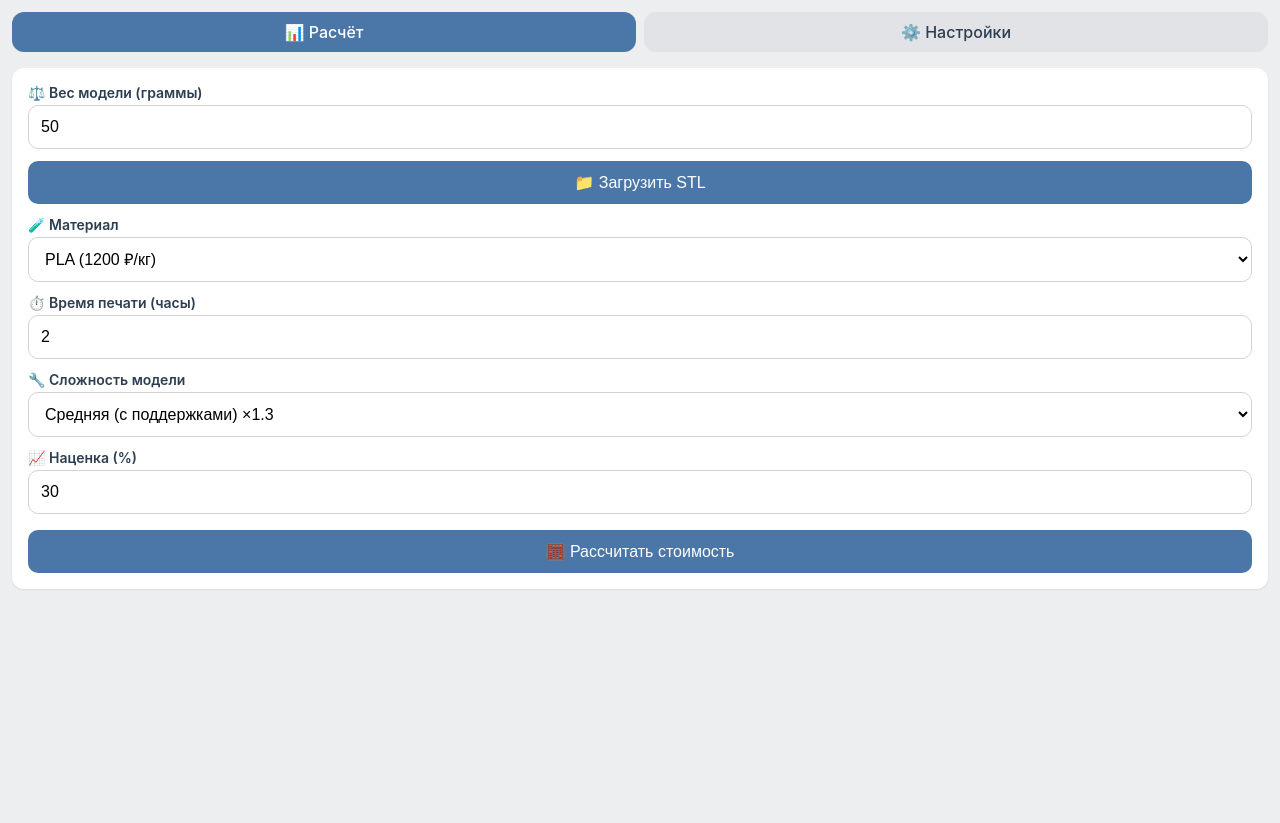
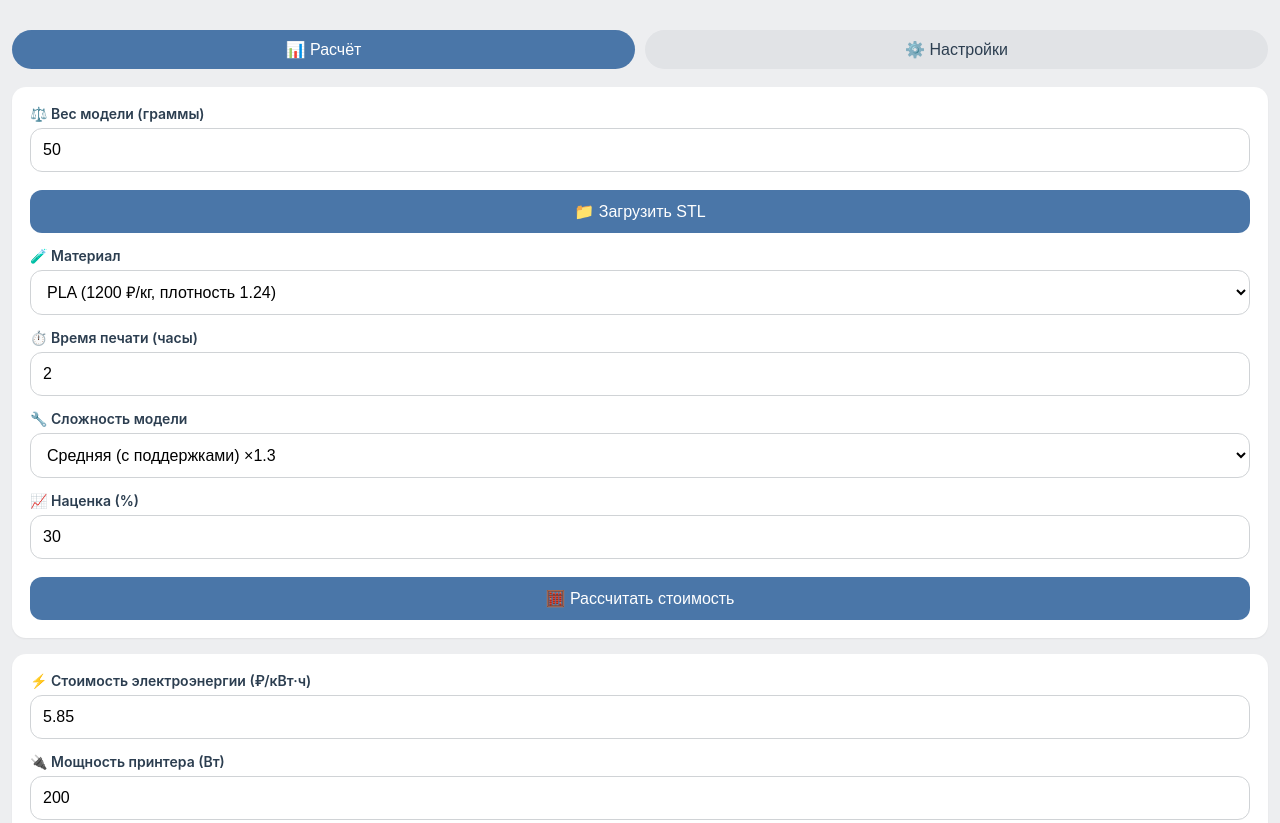
Before and after one commit to nokolya1237kpz-ctrl/3d-calc-widget, a plain HTML site: page index.html in a window 1280 px wide. Shown: the top 823 px of the page. Before the commit the page ends 800 px from the top, so only its background shows below. Drawn offline with Linux system fonts and the light colour scheme; a script that the page names is missing.

Commit message:
Update index.html

```diff
--- a/index.html
+++ b/index.html
@@ -3,125 +3,35 @@
 <head>
     <meta charset="UTF-8">
     <meta name="viewport" content="width=device-width, initial-scale=1, viewport-fit=cover">
-    <link rel="stylesheet" href="style.css">
     <title>3D Калькулятор печати</title>
     <script src="https://vk.com/js/api/openapi.js?169"></script>
-    <style>
-        * { box-sizing: border-box; }
-        body {
-            font-family: -apple-system, BlinkMacSystemFont, 'Segoe UI', Roboto, Helvetica, sans-serif;
-            background: #edeef0;
-            margin: 0;
-            padding: 12px;
-        }
-        .card {
-            background: white;
-            border-radius: 12px;
-            padding: 16px;
-            margin-bottom: 16px;
-            box-shadow: 0 1px 2px rgba(0,0,0,0.08);
-        }
-        label {
-            font-weight: 600;
-            display: block;
-            margin-top: 12px;
-            margin-bottom: 4px;
-            font-size: 14px;
-        }
-        input, select {
-            width: 100%;
-            padding: 12px;
-            border: 1px solid #d0d3d6;
-            border-radius: 10px;
-            font-size: 16px;
-            background: white;
-        }
-        button {
-            background: #4a76a8;
-            color: white;
-            border: none;
-            border-radius: 10px;
-            padding: 12px;
-            width: 100%;
-            font-size: 16px;
-            font-weight: 500;
-            margin-top: 16px;
-            cursor: pointer;
-            transition: opacity 0.2s;
-        }
-        button:active { opacity: 0.7; }
-        .result {
-            background: #e8f0fe;
-            padding: 16px;
-            border-radius: 12px;
-            font-family: 'Courier New', monospace;
-            font-size: 14px;
-            white-space: pre-wrap;
-            margin-top: 16px;
-        }
-        .tabs {
-            display: flex;
-            gap: 8px;
-            margin-bottom: 16px;
-        }
-        .tab {
-            flex: 1;
-            text-align: center;
-            padding: 10px;
-            background: #e1e3e6;
-            border-radius: 12px;
-            font-weight: 500;
-            cursor: pointer;
-            transition: 0.1s;
-        }
-        .tab.active {
-            background: #4a76a8;
-            color: white;
-        }
-        .hidden { display: none; }
-        .inline-buttons {
-            display: flex;
-            gap: 8px;
-            margin-top: 8px;
-        }
-        .inline-buttons button {
-            margin-top: 0;
-            flex: 1;
-        }
-        hr { margin: 16px 0; }
-        small { color: #6c757d; font-size: 12px; }
-        .upload-status {
-            font-size: 12px;
-            margin-top: 5px;
-            color: gray;
-        }
-    </style>
+    <link rel="stylesheet" href="style.css">
 </head>
 <body>
+    <div class="container">
         <div class="tabs">
-        <div class="tab active" data-tab="calc">📊 Расчёт</div>
-        <div class="tab" data-tab="settings">⚙️ Настройки</div>
+            <button class="tab active" data-tab="calc">📊 Расчёт</button>
+            <button class="tab" data-tab="settings">⚙️ Настройки</button>
         </div>
 
-    <!-- Вкладка Расчёта -->
-    <div id="calc-tab">
+        <div id="calc-tab" class="tab-content active">
             <div class="card">
                 <label>⚖️ Вес модели (граммы)</label>
                 <input type="number" id="weight" placeholder="например 50" step="1" value="50">
 
-            <div class="inline-buttons" style="margin-top: 12px;">
-                <button id="upload-stl-btn">📁 Загрузить STL</button>
+                <div class="file-upload">
+                    <button id="upload-stl-btn" class="secondary">📁 Загрузить STL</button>
                     <input type="file" id="stl-file-input" accept=".stl" style="display: none;">
+                    <div id="upload-status" class="status"></div>
                 </div>
-            <div id="upload-status" class="upload-status"></div>
 
                 <label>🧪 Материал</label>
                 <select id="material">
-                <option value="PLA">PLA (1200 ₽/кг)</option>
-                <option value="ABS">ABS (1500 ₽/кг)</option>
-                <option value="PETG">PETG (1100 ₽/кг)</option>
-                <option value="TPU">TPU (2200 ₽/кг)</option>
-                <option value="Nylon">Нейлон (3000 ₽/кг)</option>
+                    <option value="PLA">PLA (1200 ₽/кг, плотность 1.24)</option>
+                    <option value="ABS">ABS (1500 ₽/кг, плотность 1.04)</option>
+                    <option value="PETG">PETG (1100 ₽/кг, плотность 1.27)</option>
+                    <option value="TPU">TPU (2200 ₽/кг, плотность 1.21)</option>
+                    <option value="Нейлон">Нейлон (3000 ₽/кг, плотность 1.14)</option>
                 </select>
 
                 <label>⏱️ Время печати (часы)</label>
@@ -129,21 +39,20 @@
 
                 <label>🔧 Сложность модели</label>
                 <select id="complexity">
-                <option value="low">Простая (без поддержек) ×1.0</option>
-                <option value="medium" selected>Средняя (с поддержками) ×1.3</option>
-                <option value="high">Сложная (техническая) ×1.7</option>
+                    <option value="1.0">Простая (без поддержек) ×1.0</option>
+                    <option value="1.3" selected>Средняя (с поддержками) ×1.3</option>
+                    <option value="1.7">Сложная (техническая) ×1.7</option>
                 </select>
 
                 <label>📈 Наценка (%)</label>
                 <input type="number" id="markup" placeholder="например 30" value="30" step="5">
 
-            <button id="calc-btn">🧮 Рассчитать стоимость</button>
+                <button id="calc-btn" class="primary">🧮 Рассчитать стоимость</button>
             </div>
             <div id="result" class="result hidden"></div>
         </div>
 
-    <!-- Вкладка Настроек -->
-    <div id="settings-tab" class="hidden">
+        <div id="settings-tab" class="tab-content">
             <div class="card">
                 <label>⚡ Стоимость электроэнергии (₽/кВт·ч)</label>
                 <input type="number" id="electricity_cost" step="0.01" value="5.85">
@@ -160,11 +69,12 @@
                 <label>🕒 Ставка печати (₽/час)</label>
                 <input type="number" id="printing_rate" step="0.5" value="2">
 
-            <div class="inline-buttons">
-                <button id="save-settings">💾 Сохранить</button>
-                <button id="reset-settings">🔄 Сброс</button>
+                <div class="button-group">
+                    <button id="save-settings" class="primary">💾 Сохранить</button>
+                    <button id="reset-settings" class="secondary">🔄 Сброс</button>
                 </div>
-            <small>Настройки сохраняются в VK Storage и действуют только для этого приложения</small>
+                <small>Настройки сохраняются в браузере</small>
+            </div>
         </div>
     </div>
 
```
Lines whose indentation alone changed are shown as unchanged.
